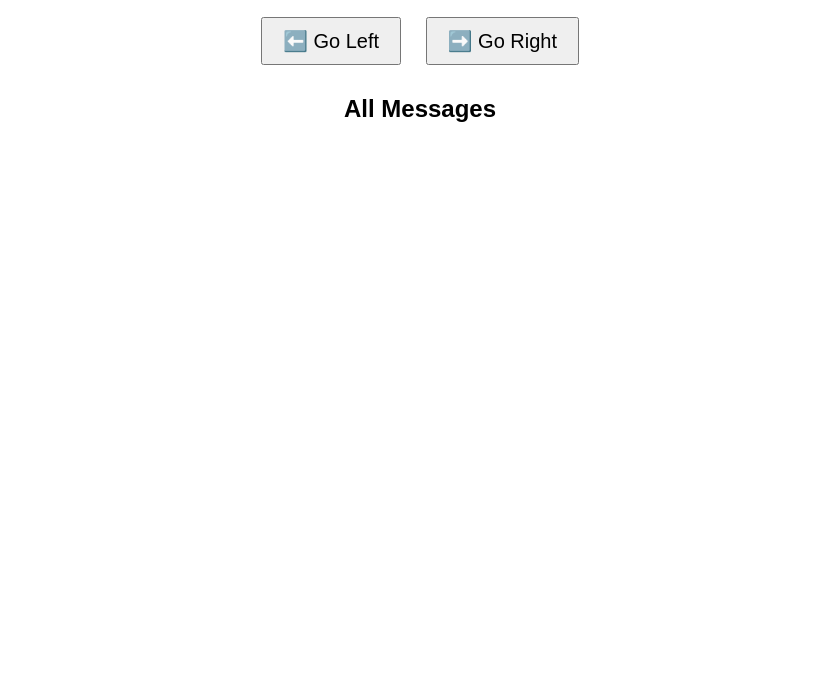
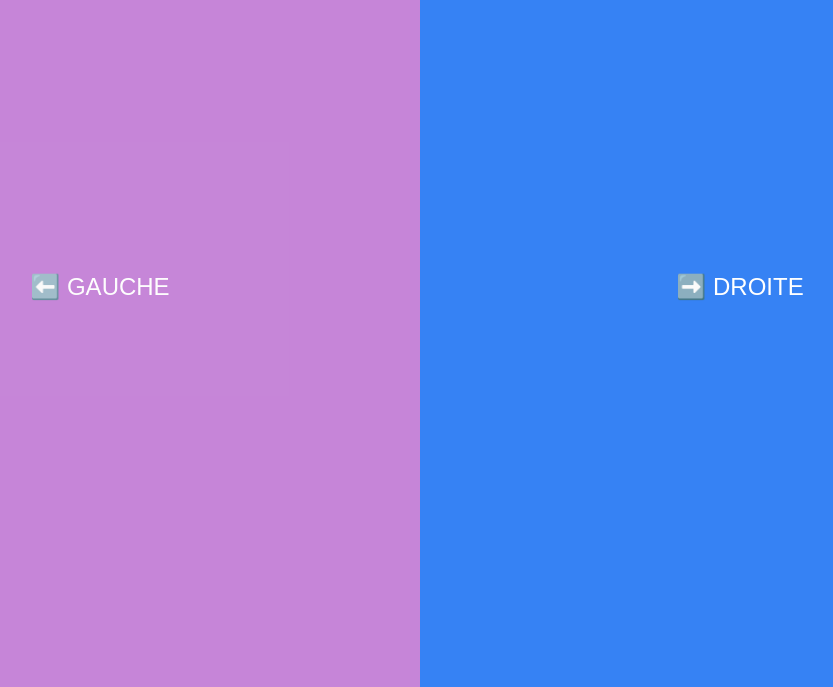
Before and after one commit to JulesFouchy/Voyage_Asteroide_WebServer, a website: page docs/index.html in a window 1280 px wide. Shown: the part 113-800 px from the top of the page, without its empty margins (220-1053 px from the left). Drawn offline with Linux system fonts and the light colour scheme.

Commit message:
Nice html

```diff
--- a/docs/index.html
+++ b/docs/index.html
@@ -5,22 +5,73 @@
     <meta name="viewport" content="width=device-width, initial-scale=1.0" />
     <title>Go Left or Right</title>
     <style>
-      body { font-family: sans-serif; text-align: center; padding: 2rem; }
-      button { font-size: 20px; margin: 10px; padding: 10px 20px; }
-      #messages { margin-top: 30px; max-width: 400px; margin-left: auto; margin-right: auto; text-align: left; }
-      .msg { padding: 5px; border-bottom: 1px solid #ddd; }
+      body {
+          font-family: sans-serif;
+          margin: 0;
+          height: 100vh;
+          display: flex;
+          justify-content: center;
+          align-items: center;
+          background-color: #f7f7f7;
+      }
+
+      .container {
+          display: flex;
+          width: 100%;
+          height: 100%;
+      }
+
+      .button {
+          flex: 1;
+          display: flex;
+          justify-content: center;
+          align-items: center;
+          font-size: 24px;
+          color: white;
+          border: none;
+          cursor: pointer;
+          height: 100%;
+          transition: background-color 0.3s;
+      }
+
+      .left {
+          background-color: #bb6ad1;
+      }
+
+      .right {
+          background-color: #3682f4;
+      }
+
+      .button:hover {
+          opacity: 0.8;
+      }
+
+      #messages {
+          margin-top: 30px;
+          max-width: 400px;
+          margin-left: auto;
+          margin-right: auto;
+          text-align: left;
+      }
+
+      .msg {
+          padding: 5px;
+          border-bottom: 1px solid #ddd;
+      }
     </style>
   </head>
   <body>
-    <h1>Click a Direction</h1>
-    <button onclick="sendMessage('left')">⬅️ Go Left</button>
-    <button onclick="sendMessage('right')">➡️ Go Right</button>
-
-    <h2>All Messages</h2>
-    <div id="messages"></div>
+    <div class="container">
+      <button class="button left" onclick="sendMessage('left')">
+        ⬅️ GAUCHE
+      </button>
+      <button class="button right" onclick="sendMessage('right')">
+        ➡️ DROITE
+      </button>
+    </div>
 
     <script>
-          // Replace with your server's LAN IP if needed
+      // Establish WebSocket connection to the server
         //   const ws = new WebSocket("wss://voyage-asteroide-webserver.onrender.com");
           const ws = new WebSocket("ws://localhost:3000");
 
@@ -28,10 +79,13 @@
           console.log("Connected to WebSocket server");
       };
 
+      // Handle incoming messages from the server
       ws.onmessage = (event) => {
-            console.log(event)
-               if (event.data instanceof Blob) {
-              // Create a FileReader to read the Blob event.data
+          const data = event.data;
+
+          // Check if the data is a Blob (binary data)
+          if (data instanceof Blob) {
+              // Create a FileReader to read the Blob data
               const reader = new FileReader();
 
               // Once the Blob is read, display the result as a string
@@ -41,22 +95,19 @@
               };
 
               // Read the Blob as text
-              reader.readAsText(event.data);
+              reader.readAsText(data);
           } else {
               // If it's already a string, directly display it
-              displayMessage(event.data);
+              displayMessage(data);
           }
       };
+
       function displayMessage(message) {
-            const div = document.createElement("div");
-            div.className = "msg";
-            div.textContent = message;
-            document.getElementById("messages").appendChild(div);
+        console.log(message)
       }
 
-
+      // Send direction (left/right) to the server
       function sendMessage(direction) {
-            console.log(direction)
           ws.send(direction);
       }
     </script>
```
Lines whose indentation alone changed are shown as unchanged.
